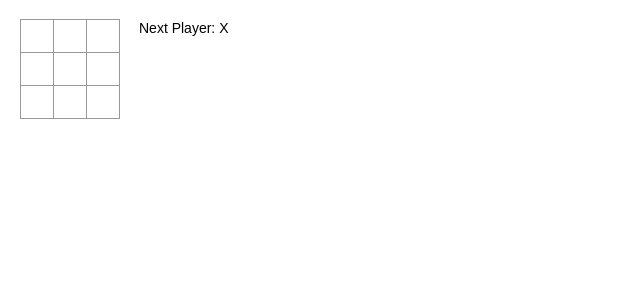
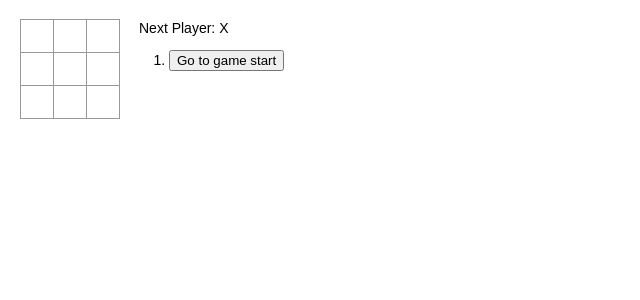
Before and after one commit to alfiomartini/tic-tac-toe-ts, a React (Create React App) app: page / in a window 1280 px wide. Shown: the top 300 px of the page, without its empty margins (0-640 px from the left). Built offline with nearby package versions, Linux system fonts and the light colour scheme.

Commit message:
add time travel to Board component

```diff
--- a/src/components/Game/index.jsx
+++ b/src/components/Game/index.jsx
@@ -12,11 +12,15 @@ class Game extends React.Component {
         },
       ],
       xIsNext: true,
+      stepNumber: 0,
     };
   }
 
   handleClick(i) {
-    const { history, xIsNext } = this.state;
+    const { xIsNext, stepNumber } = this.state;
+    // this ensures if we go back in time, and make a new move from that
+    // point, we throw away all the "future" history that would now be incorrect
+    const history = this.state.history.slice(0, stepNumber + 1);
     const current = history[history.length - 1];
     // create copy
     const squares = [...current.squares];
@@ -24,16 +28,30 @@ class Game extends React.Component {
       return;
     }
     squares[i] = xIsNext ? "X" : "O";
-    this.setState({
+    this.setState((prev) => ({
       history: [...history, { squares: squares }],
       xIsNext: !xIsNext,
-    });
+      stepNumber: prev.stepNumber + 1,
+    }));
+  }
+
+  jumpTo(step) {
+    this.setState({ stepNumber: step, xIsNext: step % 2 === 0 });
   }
 
   render() {
-    const { history, xIsNext } = this.state;
-    const current = history[history.length - 1];
+    const { history, xIsNext, stepNumber } = this.state;
+    const current = history[stepNumber];
     const winner = calculateWinner(current.squares);
+
+    const moves = history.map((step, index) => {
+      const action = index === 0 ? "Go to game start" : "Go to move #" + index;
+      return (
+        <li key={index}>
+          <button onClick={() => this.jumpTo(index)}>{action}</button>
+        </li>
+      );
+    });
     let status;
     if (winner) {
       status = "Winner: " + winner;
@@ -50,7 +68,7 @@ class Game extends React.Component {
         </div>
         <div className="game-info">
           <div>{status}</div>
-          <div>{/* TODO */}</div>
+          <ol>{moves}</ol>
         </div>
       </div>
     );
```
